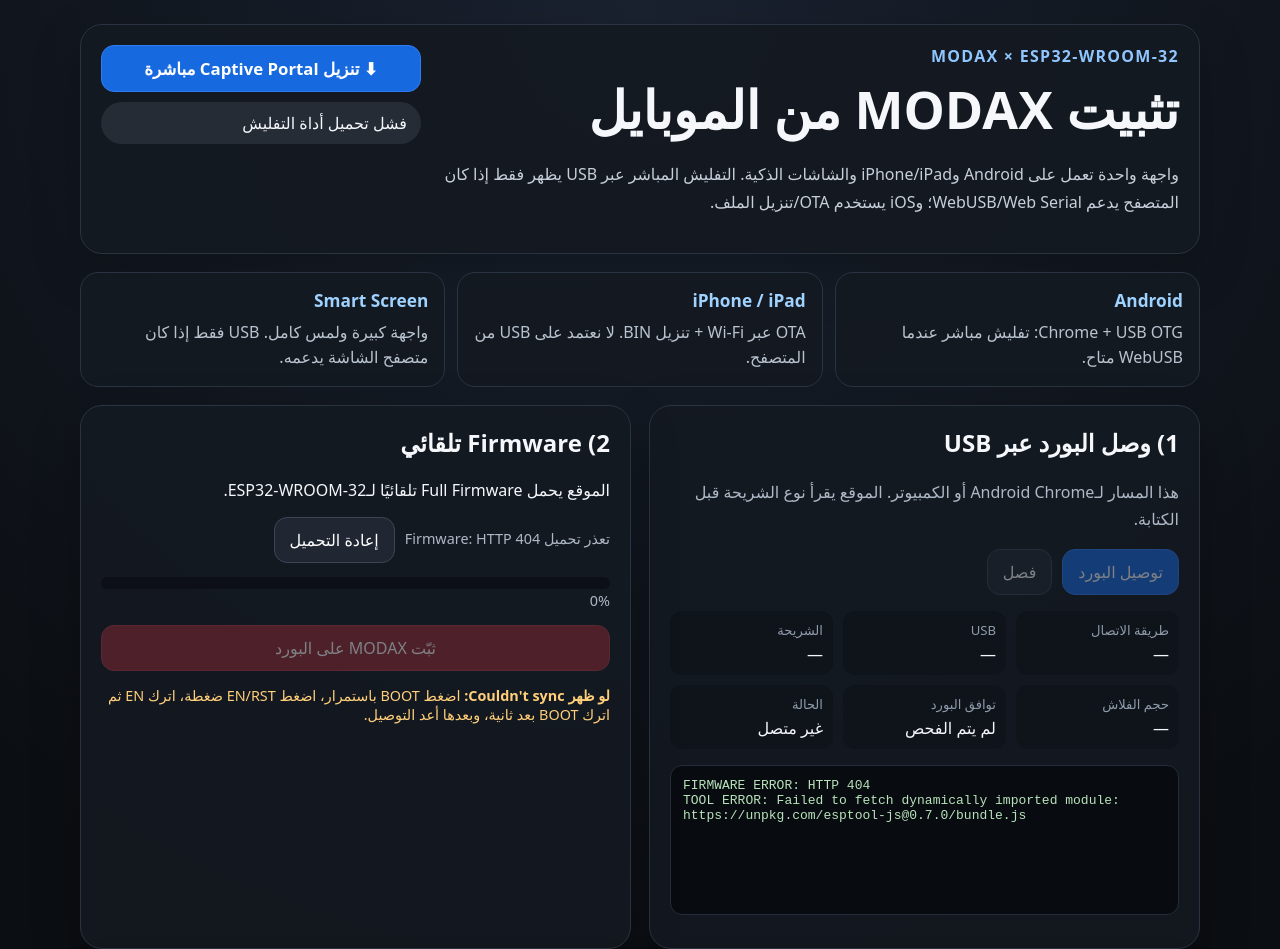
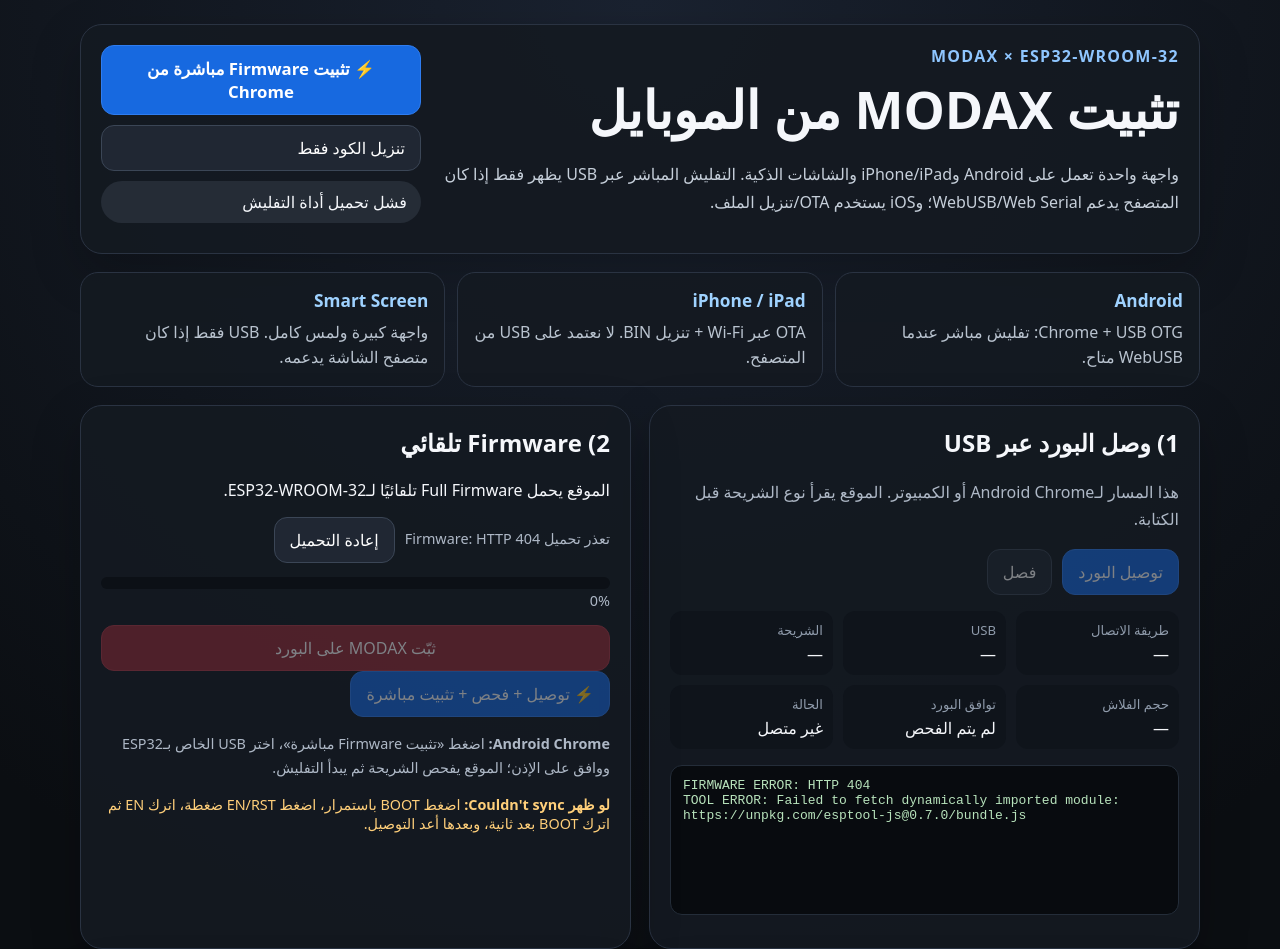
Before and after one commit to Sayedmah/Modax, a plain HTML site: page site/index.html in a window 1280 px wide. Shown: the top 949 px of the page. Drawn offline with Linux system fonts and the light colour scheme; no server answers.

Commit message:
Add one-click Chrome firmware flashing

```diff
--- a/site/index.html
+++ b/site/index.html
@@ -18,7 +18,8 @@
         <p>واجهة واحدة تعمل على Android وiPhone/iPad والشاشات الذكية. التفليش المباشر عبر USB يظهر فقط إذا كان المتصفح يدعم WebUSB/Web Serial؛ وiOS يستخدم OTA/تنزيل الملف.</p>
       </div>
       <div class="hero-actions">
-        <a id="directDownloadBtn" class="button primary big-download" href="./firmware/mody-captive-portal-5buttons.ino" download="mody-captive-portal-5buttons.ino">⬇ تنزيل Captive Portal مباشرة</a>
+        <button id="oneClickFlashBtn" class="button primary big-download">⚡ تثبيت Firmware مباشرة من Chrome</button>
+        <a id="directDownloadBtn" class="button" href="./firmware/mody-captive-portal-5buttons.ino" download="mody-captive-portal-5buttons.ino">تنزيل الكود فقط</a>
         <div id="browserBadge" class="badge">جاري اكتشاف جهازك…</div>
       </div>
     </header>
@@ -83,6 +84,8 @@
         <div class="progress"><div id="progressBar"></div></div>
         <div id="progressText" class="muted small">0%</div>
         <button id="flashBtn" class="danger" disabled>ثبّت MODAX على البورد</button>
+        <button id="oneClickFlashBtn2" class="primary direct-flash" disabled>⚡ توصيل + فحص + تثبيت مباشرة</button>
+        <p class="muted small"><strong>Android Chrome:</strong> اضغط «تثبيت Firmware مباشرة»، اختر USB الخاص بـESP32 ووافق على الإذن؛ الموقع يفحص الشريحة ثم يبدأ التفليش.</p>
         <p class="warn small"><strong>لو ظهر Couldn't sync:</strong> اضغط BOOT باستمرار، اضغط EN/RST ضغطة، اترك EN ثم اترك BOOT بعد ثانية، وبعدها أعد التوصيل.</p>
       </article>
     </section>
```
